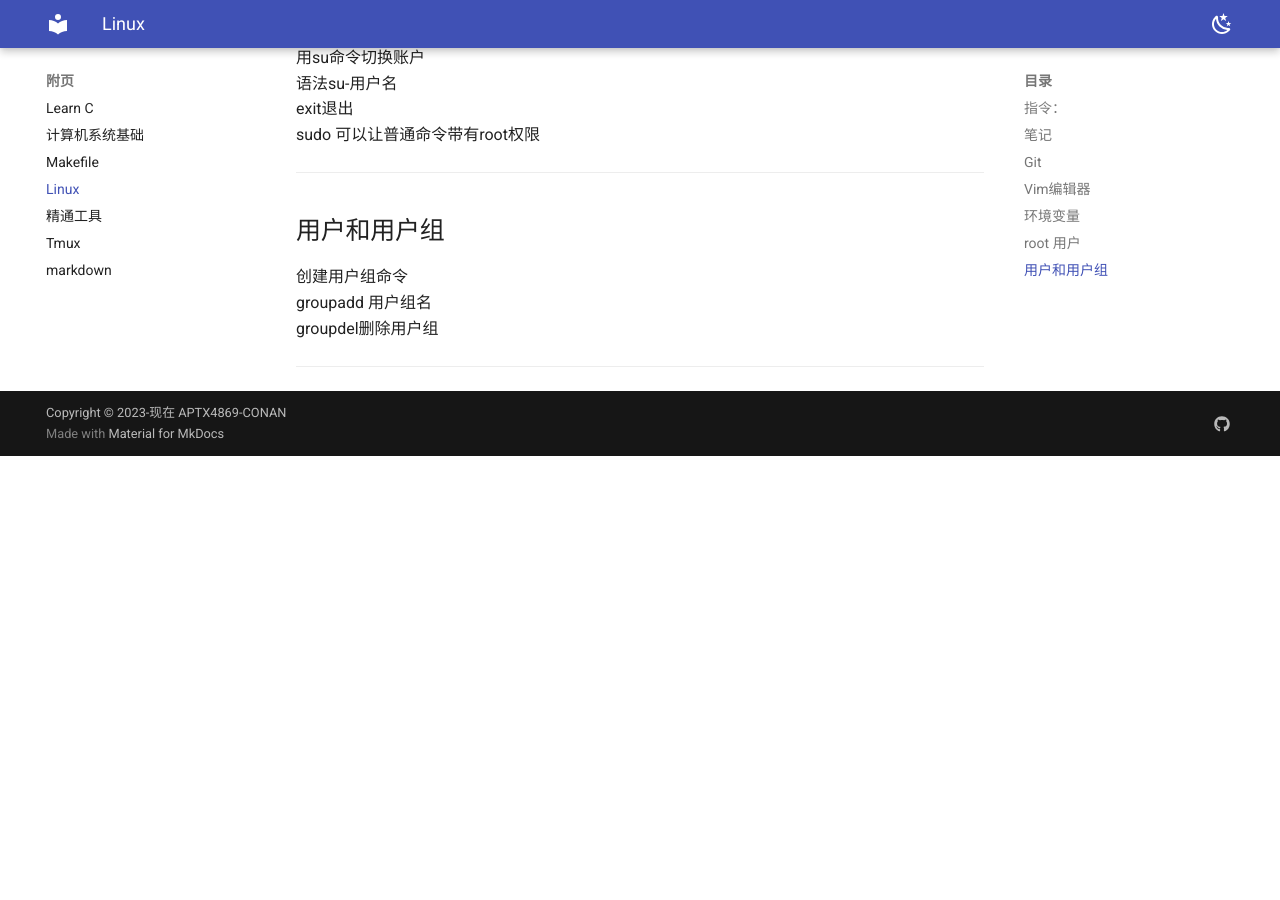
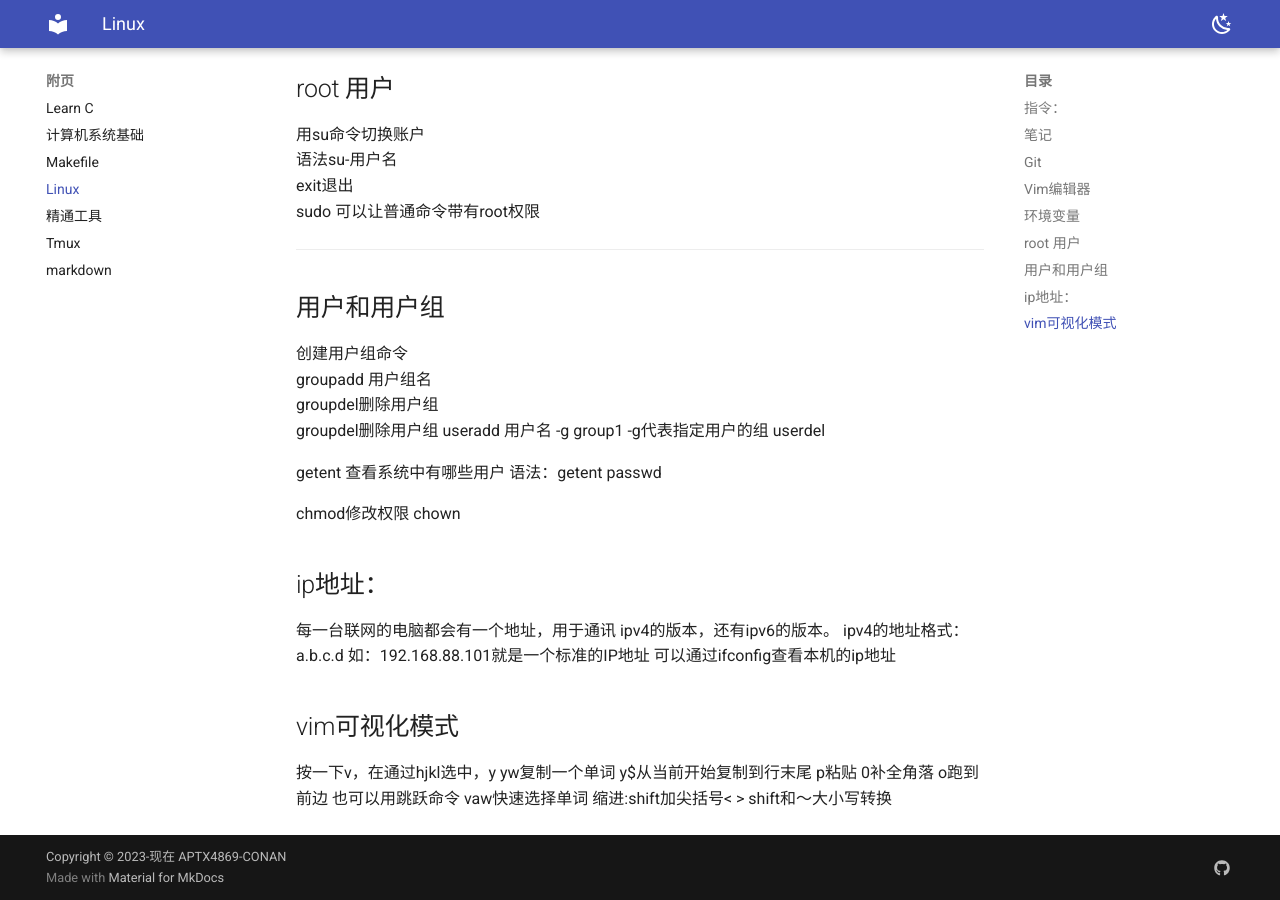
Before and after one commit to APTX4869-CONAN/zzp-blog, an MkDocs documentation site: the page built from docs/appendix/Linux.md, in a window 1280 px wide and 900 px high, scrolled down 3526 px. Built offline with MkDocs 1.6.1 and Material for MkDocs 9.7.7, drawn with Linux system fonts in a browser that asks for light colours; before the commit the page ends 3982 px from its top, so only the background shows below that; some of the changed text lies outside the part shown.

Commit message:
2023-11-25_18:07:21 update

```diff
--- a/docs/appendix/Linux.md
+++ b/docs/appendix/Linux.md
@@ -4,7 +4,7 @@
   1. ls查看文件夹
  2. ls-a查看隐藏的文件夹
  3. man 显示指令的意思与含义
- 4. Ctrl c 强制退出
+ 4. Ctrl c 强制停止程序运行
  5. ctri shift+c才是复制
  6. cd 去到某一路径
  7. touch 创建某一文件
@@ -28,7 +28,6 @@
 25. ">"将左侧命令的结果覆盖到右边指定文件中
 	">>"将左侧命令的结果追加到右边指定文件中
 	eg:echo"Hello World"〉1.txt
-
 26. tail查看文件尾部内容，语法tail [-f -num] 路径
 -f表示持续跟踪，-num表示你要查看尾部多少行不填默认10行
 27. grep命令：筛选有关键字的行
@@ -90,8 +89,11 @@ O在光标上一行进入输入模式
 0移动到行开头
 $移动到行结尾
 /进入搜索模式
+eg:   /const   搜索const这个词
 n向下继续搜索
 N向上继续搜索
+替换  ：s/const/let/g 切换这一行所有的const为let
+全局替换  ：%s/const/let/g
 dd删除此行
 ndd n是数字，表示删除下面n行
 yy复制当前行
@@ -134,7 +136,32 @@ sudo 可以让普通命令带有root权限
 创建用户组命令
 groupadd 用户组名
 groupdel删除用户组
+groupdel删除用户组
+useradd 用户名 -g group1
+-g代表指定用户的组
+userdel
 
+getent
+查看系统中有哪些用户
+语法：getent  passwd
 
+chmod修改权限
+chown
 
-***
+## ip地址：
+每一台联网的电脑都会有一个地址，用于通讯
+ipv4的版本，还有ipv6的版本。
+ipv4的地址格式：a.b.c.d 如：192.168.88.101就是一个标准的IP地址
+可以通过ifconfig查看本机的ip地址
+
+## vim可视化模式
+按一下v，在通过hjkl选中，y
+yw复制一个单词
+y$从当前开始复制到行末尾
+p粘贴
+0补全角落
+o跑到前边
+也可以用跳跃命令
+vaw快速选择单词
+缩进:shift加尖括号< >
+shift和～大小写转换
```
